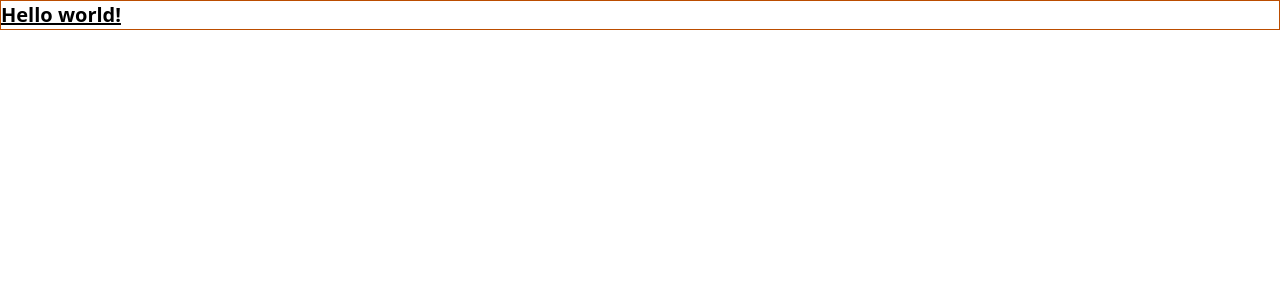
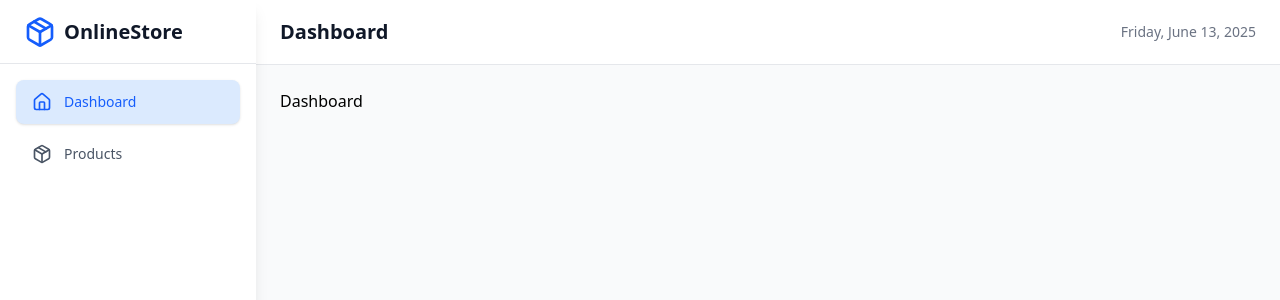
Before and after one commit to ShivaAdhikari7/Frontend-Project, a React (Vite) app: page / in a window 1280 px wide. Shown: the top 300 px of the page. Built offline with nearby package versions, Linux system fonts and the light colour scheme.

Commit message:
complete layout design with sidebar, header and main content area

```diff
--- a/package.json
+++ b/package.json
@@ -11,12 +11,12 @@
   },
   "dependencies": {
     "@tailwindcss/vite": "^4.1.10",
+    "lucide-react": "^0.514.0",
     "react": "^19.1.0",
     "react-dom": "^19.1.0",
-    "tailwindcss": "^4.1.10",
     "react-redux": "^9.2.0",
     "react-router-dom": "^7.6.2",
-    "lucide-react": "^0.514.0"
+    "tailwindcss": "^4.1.10"
   },
   "devDependencies": {
     "@eslint/js": "^9.25.0",
--- a/src/App.tsx
+++ b/src/App.tsx
@@ -1,11 +1,79 @@
-function App() {
+import { useState } from "react";
+import { Dashboard } from "./components/dashboard/Dashboard";
+import { Products } from "./components/products/Products";
+import { Package, X } from "lucide-react";
+import Sidebar from "./components/Layout/Sidebar";
+import Header from "./components/Layout/Header";
+
+const App = () => {
+  const [activeTab, setActiveTab] = useState("dashboard");
+  const [sidebarOpen, setSidebarOpen] = useState(false);
+
+  const renderContent = () => {
+    switch (activeTab) {
+      case "dashboard":
+        return <Dashboard />;
+      case "products":
+        return <Products />;
+      default:
+        return <Dashboard />;
+    }
+  };
+
   return (
-    <>
-      <h1 className="text-xl border border-amber-700 font-bold underline">
-        Hello world!
-      </h1>
-    </>
+    <div className="flex min-h-screen bg-gray-50">
+      {/* Mobile overlay */}
+      {sidebarOpen && (
+        <div className="fixed inset-0 z-40 lg:hidden">
+          <div
+            className="fixed inset-0 bg-gray-600 bg-opacity-75 transition-opacity"
+            onClick={() => setSidebarOpen(false)}
+            aria-hidden="true"
+          />
+        </div>
+      )}
+
+      {/* Sidebar */}
+      <div
+        className={`fixed inset-y-0 left-0 z-50 w-64 bg-white shadow-lg transform transition-all duration-300 ease-in-out lg:relative lg:translate-x-0 flex flex-col ${
+          sidebarOpen ? "translate-x-0" : "-translate-x-full"
+        }`}
+      >
+        <div className="flex items-center justify-between h-16 px-6 border-b border-gray-200 flex-shrink-0">
+          <div className="flex items-center">
+            <Package className="h-8 w-8 text-blue-600" />
+            <span className="ml-2 text-xl font-semibold text-gray-900">
+              OnlineStore
+            </span>
+          </div>
+          <button
+            onClick={() => setSidebarOpen(false)}
+            className="lg:hidden p-2 rounded-md text-gray-400 hover:text-gray-600 hover:bg-gray-100 transition-colors"
+            aria-label="Close sidebar"
+          >
+            <X className="h-6 w-6" />
+          </button>
+        </div>
+
+        <div className="flex-1 overflow-y-auto">
+          <Sidebar
+            activeTab={activeTab}
+            setActiveTab={setActiveTab}
+            setSidebarOpen={setSidebarOpen}
+          />
+        </div>
+      </div>
+
+      {/* Main content */}
+      <div className="flex-1 flex flex-col min-w-0">
+        <Header activeTab={activeTab} setSidebarOpen={setSidebarOpen} />
+
+        <main className="flex-1 p-6 overflow-y-auto bg-gray-50">
+          {renderContent()}
+        </main>
+      </div>
+    </div>
   );
-}
+};
 
 export default App;
--- /dev/null
+++ b/src/components/Layout/Header.tsx
@@ -0,0 +1,42 @@
+import React from "react";
+import { Menu } from "lucide-react";
+
+interface HeaderProps {
+  activeTab: string;
+  setSidebarOpen: (open: boolean) => void;
+}
+
+const Header: React.FC<HeaderProps> = ({ activeTab, setSidebarOpen }) => {
+  return (
+    <header className="bg-white shadow-sm border-b border-gray-200 flex-shrink-0">
+      <div className="flex items-center justify-between h-16 px-6">
+        <div className="flex items-center space-x-4">
+          <button
+            onClick={() => setSidebarOpen(true)}
+            className="lg:hidden p-2 rounded-md text-gray-400 hover:text-gray-600 hover:bg-gray-100 transition-colors"
+            aria-label="Open sidebar"
+          >
+            <Menu className="h-6 w-6" />
+          </button>
+          <div className="hidden lg:block">
+            <h1 className="text-xl font-semibold text-gray-900 capitalize">
+              {activeTab}
+            </h1>
+          </div>
+        </div>
+        <div className="flex items-center space-x-4">
+          <div className="text-sm text-gray-500">
+            {new Date().toLocaleDateString("en-US", {
+              weekday: "long",
+              year: "numeric",
+              month: "long",
+              day: "numeric",
+            })}
+          </div>
+        </div>
+      </div>
+    </header>
+  );
+};
+
+export default Header;
--- /dev/null
+++ b/src/components/Layout/Sidebar.tsx
@@ -0,0 +1,64 @@
+import React from "react";
+import { Home, Package } from "lucide-react";
+import type { LucideIcon } from "lucide-react";
+
+interface MenuItem {
+  id: string;
+  label: string;
+  icon: LucideIcon;
+}
+
+interface SidebarProps {
+  activeTab: string;
+  setActiveTab: (tab: string) => void;
+  setSidebarOpen: (open: boolean) => void;
+}
+
+const Sidebar: React.FC<SidebarProps> = ({
+  activeTab,
+  setActiveTab,
+  setSidebarOpen,
+}) => {
+  const menuItems: MenuItem[] = [
+    {
+      id: "dashboard",
+      label: "Dashboard",
+      icon: Home,
+    },
+    {
+      id: "products",
+      label: "Products",
+      icon: Package,
+    },
+  ];
+
+  const handleItemClick = (itemId: string) => {
+    setActiveTab(itemId);
+    setSidebarOpen(false);
+  };
+
+  return (
+    <nav className="flex-1 space-y-2 p-4">
+      {menuItems.map((item) => (
+        <button
+          key={item.id}
+          onClick={() => handleItemClick(item.id)}
+          className={`
+            w-full flex items-center px-4 py-3 text-sm font-medium rounded-lg transition-colors
+            ${
+              activeTab === item.id
+                ? "bg-blue-100 text-blue-600 shadow-sm"
+                : "text-gray-600 hover:bg-gray-100 hover:text-gray-900"
+            }
+          `}
+          aria-current={activeTab === item.id ? "page" : undefined}
+        >
+          <item.icon className="mr-3 h-5 w-5 flex-shrink-0" />
+          {item.label}
+        </button>
+      ))}
+    </nav>
+  );
+};
+
+export default Sidebar;
--- /dev/null
+++ b/src/components/dashboard/Dashboard.tsx
@@ -0,0 +1,5 @@
+import React from "react";
+
+export const Dashboard = () => {
+  return <div>Dashboard</div>;
+};
--- /dev/null
+++ b/src/components/products/Products.tsx
@@ -0,0 +1,5 @@
+import React from "react";
+
+export const Products = () => {
+  return <div>Products</div>;
+};
```
Also changed, not shown: 1 other file (tests, documents, lock files or other folders).
